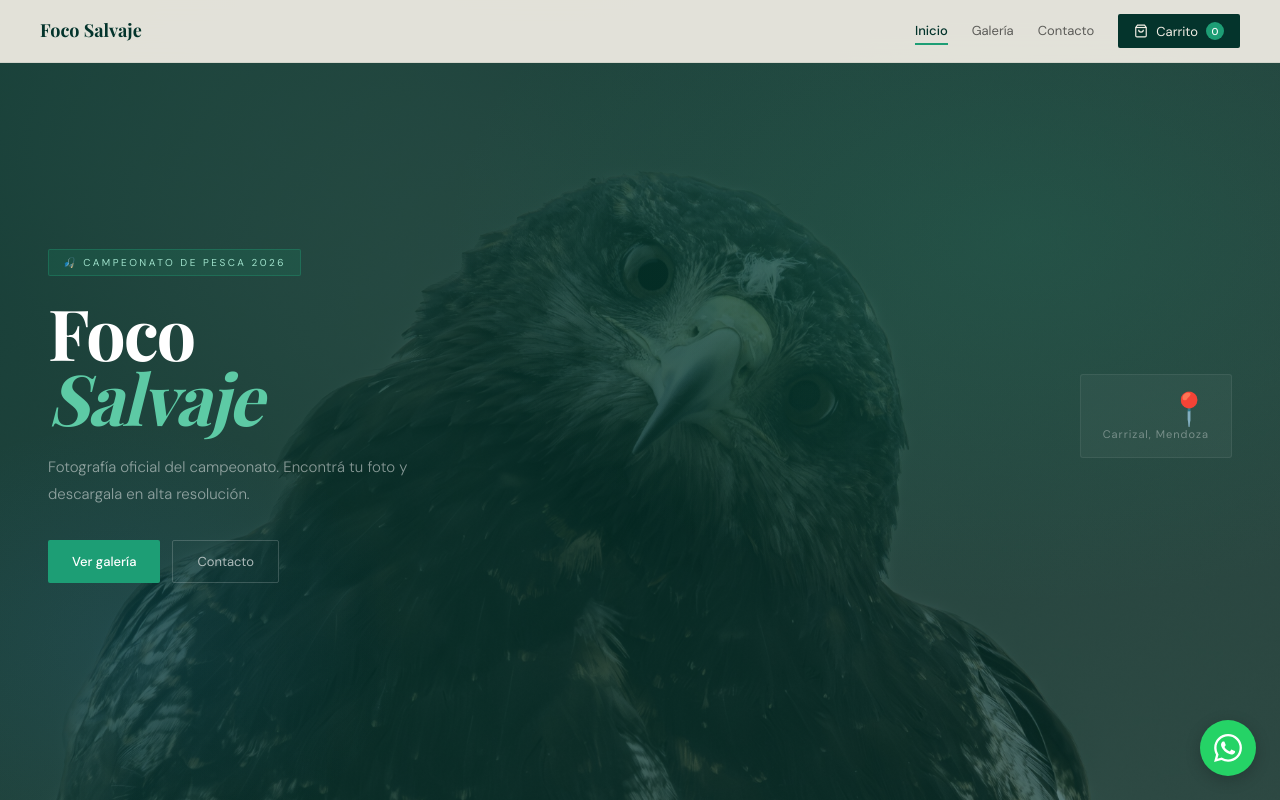
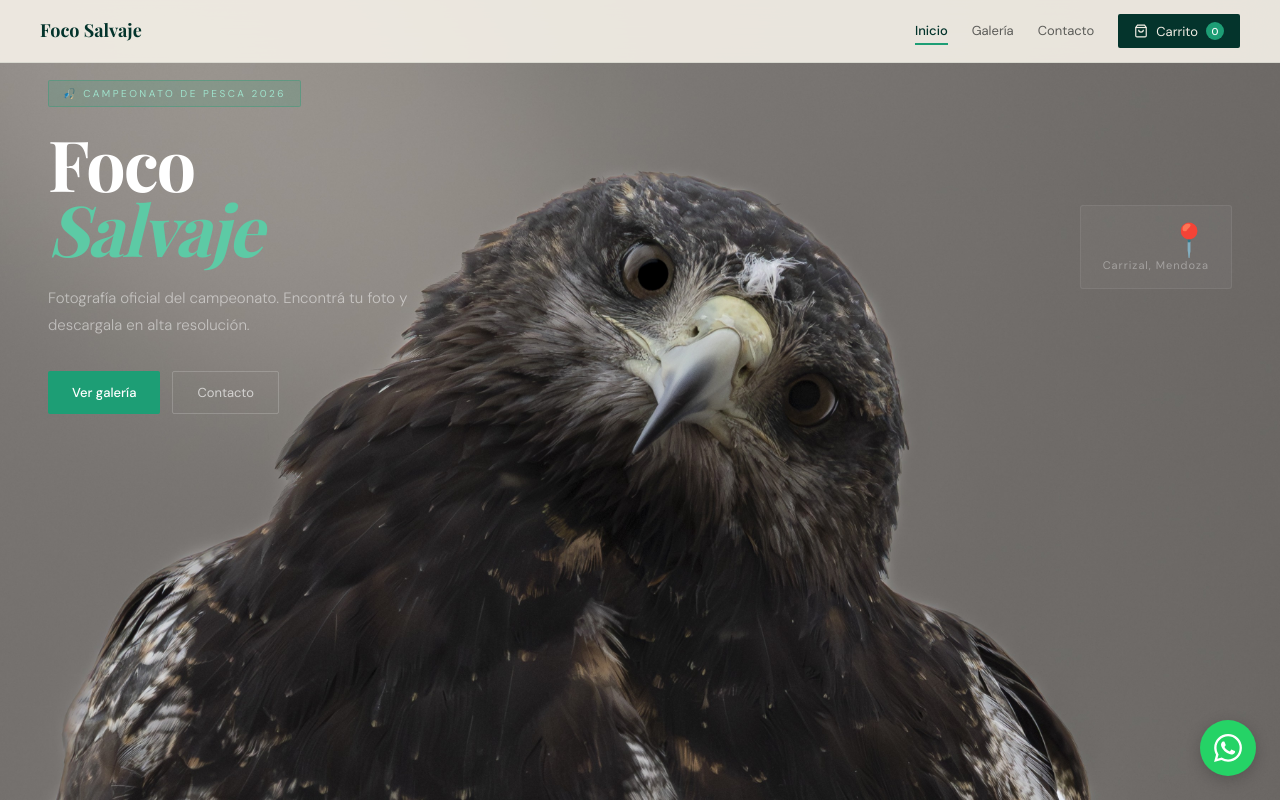
Before and after one commit to ChocolateN2/foco-salvaje, a website: page index.html in a window 1280 px wide. Drawn offline with nearby package versions, Linux system fonts and the light colour scheme; no server answers; a web font is replaced by a local one.

Commit message:
Quitar overlay verde hero

```diff
--- a/css/styles.css
+++ b/css/styles.css
@@ -25,7 +25,7 @@ nav{position:fixed;top:0;left:0;right:0;z-index:100;display:flex;justify-content
 .page.active{display:block}
 
 /* ── INICIO ── */
-#page-inicio{background:linear-gradient(135deg,rgba(4,52,44,0.85) 0%,rgba(4,52,44,0.6) 100%),url('../assets/hero.jpg') center/cover no-repeat;display:none;align-items:center}
+#page-inicio{background:url('../assets/hero.jpg') center/cover no-repeat;
 #page-inicio.active{display:flex}
 #page-inicio::before{content:'';position:absolute;inset:0;background:radial-gradient(ellipse 70% 70% at 80% 30%,rgba(29,158,117,0.14) 0%,transparent 65%),radial-gradient(ellipse 40% 50% at 10% 80%,rgba(55,138,221,0.09) 0%,transparent 55%);pointer-events:none}
 .hero-inner{display:grid;grid-template-columns:1fr 1fr;align-items:center;width:100%;padding:80px 48px 48px;gap:40px;position:relative;z-index:1}
```
